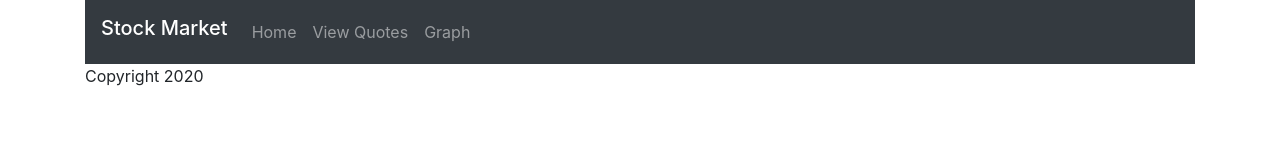
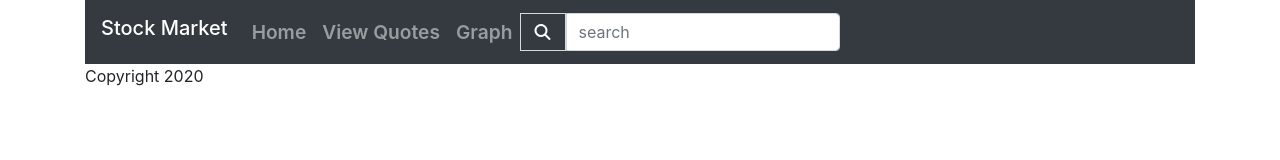
Before and after one commit to AlexNkosi/StockMarketWatch, a plain HTML site: page index.html in a window 1280 px wide. Drawn offline with Linux system fonts and the light colour scheme.

Commit message:
search button added

```diff
--- a/index.html
+++ b/index.html
@@ -6,6 +6,7 @@
     <meta name="viewport" content="width=device-width, initial-scale=1.0">
     <title>Stock Market </title>
     <link rel="stylesheet" href="bootstrap-4.4.1-dist/css/bootstrap.min.css">
+    <link rel="stylesheet" href="fontawesome-free-5.13.0-web/css/all.css">
     <link rel="stylesheet" href="style.css">
 
 </head>
@@ -16,7 +17,8 @@
         <nav class="navbar navbar-dark bg-dark navbar-expand-md">
 
             <h1 class="navbar-brand ">Stock Market</h1>
-            <button class="navbar-toggler" data-toggle="collapse" data-target="#theMenu"> <span class="navbar-toggler-icon">
+            <button class="navbar-toggler" data-toggle="collapse" data-target="#theMenu">
+                <span class="navbar-toggler-icon">
 
                 </span></button>
 
@@ -31,7 +33,20 @@
                     <a href="#" class="nav-link">
                         <li class="nav-item">Graph</li>
                     </a>
+
                 </ul>
+                <form action="">
+                    <div class="input-group">
+                        <div class="input-group-append">
+                            <button type="button" class="btn btn-info bg-dark"> <i class="fas fa-search"> </i>
+                            </button>
+
+                        </div>
+
+                        <input class="form-control" type="text" placeholder="search " />
+
+                    </div>
+                </form>
             </div>
         </nav>
 
@@ -39,6 +54,9 @@
 
     <main class="container">
 
+        <div class="stock">
+
+        </div>
 
     </main>
 
--- a/style.css
+++ b/style.css
@@ -1,3 +1,16 @@
 /* header {
     background-color: grey;
 } */
+
+.btn-info {
+    border-color: #D5D8DC;
+}
+
+.form-control {
+    border-color: #D5D8DC;
+}
+
+a {
+    font-size: 1.2em;
+    font-weight: 600;
+}
```
